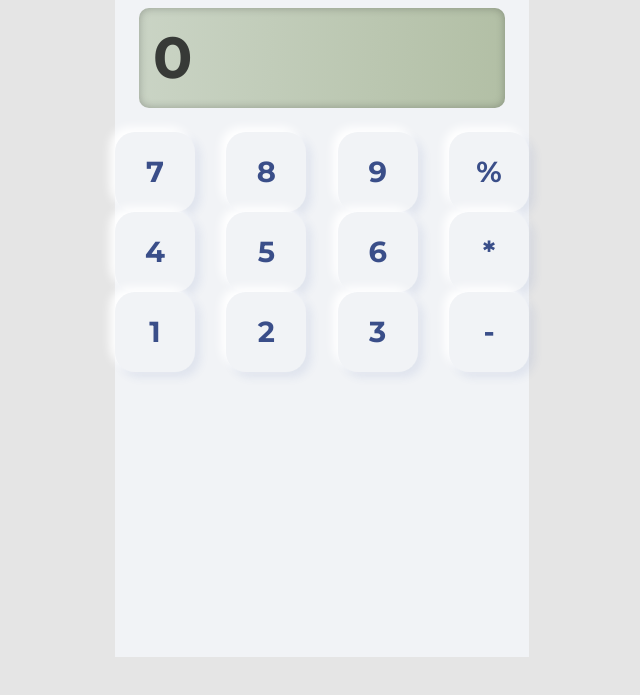
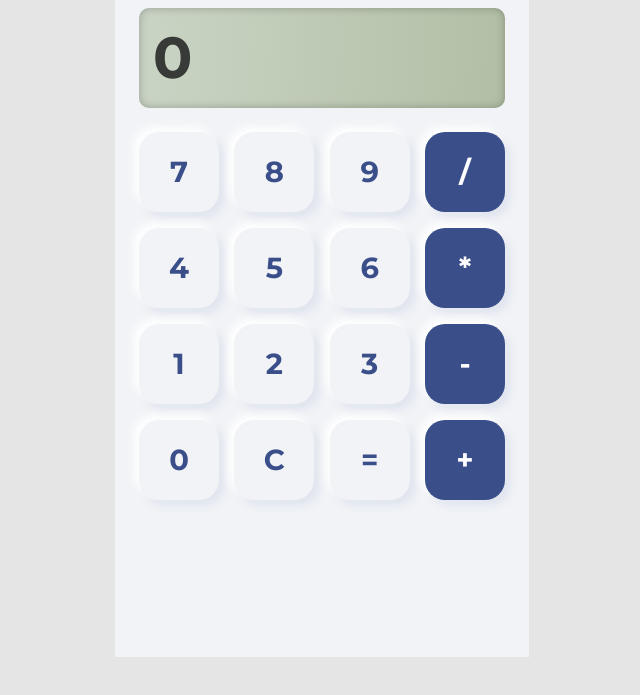
Before and after one commit to fishtheflip/React-Calculator, a React app: page / in a window 1280 px wide. Shown: the part 87-782 px from the top of the page, without its empty margins (318-958 px from the left). Built offline with nearby package versions, Linux system fonts and the light colour scheme; a web font is replaced by a local one.

Commit message:
second commit

```diff
--- a/src/app/app.js
+++ b/src/app/app.js
@@ -14,7 +14,7 @@ export default class App extends Component {
       firbtn: '7',
       secbtn: '8',
       thrbtn: '9',
-      fourbtn: '%'},
+      fourbtn: '/'},
     second: {
       firbtn: '4',
       secbtn: '5',
@@ -28,25 +28,44 @@ export default class App extends Component {
       fourbtn: '-'
     },
     forth: {
-      zero: '0',
-      plus: '+'
+      firbtn: '0',
+      secbtn: 'C',
+      thrbtn: '=',
+      fourbtn: '+'
+
+
     },
     //Style on button
-    style:{
-      firbtn: 'firstybtn'
+    id:{
+      firstbtn: 'firstspecial',
+      secondbtn: 'secondspecial',
+      thirdbtn: 'thirdspecial',
+      fourbtn: 'fourspecial'
     }
 
 
 
   }
+  tookNumber = (e) =>{
+    let sum = document.querySelector('.beg').getAttribute('value');
+    let name = e.target.getAttribute('name');
+    // if(name === 0){
+
+    // }
+
+    // document.form.calcscreen.value = document.form.calcscreen.value + name ;
+    console.log(sum, ' ', name);
+  }
+
   render() {
     return (
       <div className="app">
         <CalcLab  />
         <Field begginin={this.state.beg}/>
-        <BtnField fl={this.state.first} stl="firtsst" />
-        <BtnField fl={this.state.second}/>
-        <BtnField fl={this.state.third}/>
+        <BtnField fl={this.state.first} stl="firtsst" stylebtn={this.state.id} onTook={this.tookNumber} />
+        <BtnField fl={this.state.second} stl="secsst" stylebtn={this.state.id} onTook={this.tookNumber} />
+        <BtnField fl={this.state.third} stl="thirdsst" stylebtn={this.state.id} onTook={this.tookNumber} />
+        <BtnField fl={this.state.forth} stl="fourthsst" stylebtn={this.state.id} onTook={this.tookNumber} />
 
       </div>
     );
--- a/src/btn/btn.css
+++ b/src/btn/btn.css
@@ -15,3 +15,12 @@ line-height: 35px;
 button{
     cursor: pointer;
 }
+#firstspecial{
+    margin-left: 24px;
+
+}
+#fourspecial{
+    background: #3A4E89;
+    color:#FFFFFF;
+    margin-right: 24px;
+}
--- a/src/btn/btn.js
+++ b/src/btn/btn.js
@@ -1,7 +1,7 @@
 import './btn.css'
-const Btn = ({hello})=> {
+const Btn = ({hello, styleId, onTookBtn})=> {
     return(
-    <button className="btn">{hello}</button>
+    <button className="btn" id={styleId} onClick={onTookBtn} name={hello}>{hello} </button>
     );
 };
 
--- a/src/btnfield/btnfield.css
+++ b/src/btnfield/btnfield.css
@@ -5,3 +5,12 @@
 #firtsst{
     margin-top: 24px;
 }
+#secsst{
+    margin-top: 16px;
+}
+#thirdsst{
+    margin-top: 16px;
+}
+#fourthsst{
+    margin-top: 16px;
+}
--- a/src/btnfield/btnfield.js
+++ b/src/btnfield/btnfield.js
@@ -1,12 +1,12 @@
 import Btn from "../btn/btn";
 import './btnfield.css'
-const BtnField = ({fl, stl, getStyle}) => {
+const BtnField = ({fl, stl, stylebtn, onTook}) => {
     return(
         <div className='btnfield' id={stl}>
-            <Btn hello={fl.firbtn} />
-            <Btn hello={fl.secbtn}/>
-            <Btn hello={fl.thrbtn} />
-            <Btn hello={fl.fourbtn} />
+            <Btn hello={fl.firbtn} styleId={stylebtn.firstbtn} onTookBtn={onTook} />
+            <Btn hello={fl.secbtn} styleId={stylebtn.secondbtn}  onTookBtn={onTook}/>
+            <Btn hello={fl.thrbtn} styleId={stylebtn.thirdbtn} onTookBtn={onTook} />
+            <Btn hello={fl.fourbtn} styleId={stylebtn.fourbtn} onTookBtn={onTook}/>
         </div>
     );
 };
--- a/src/field/field.js
+++ b/src/field/field.js
@@ -3,7 +3,8 @@ import Btn from '../btn/btn'
 const Field = ({begginin})=> {
     return(
         <div className="field">
-            <div className="beg">{begginin}</div>
+
+            <div className="beg" value={begginin}>{begginin}</div>
         </div>
     );
 };
```
